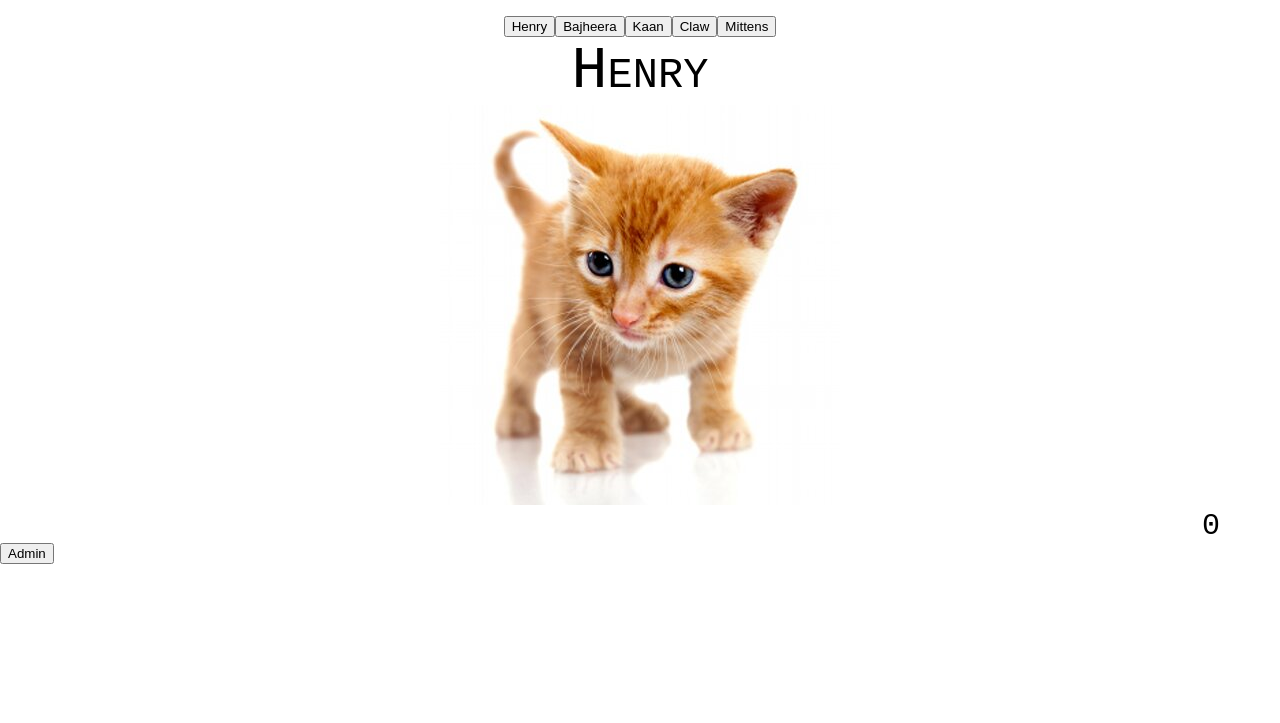
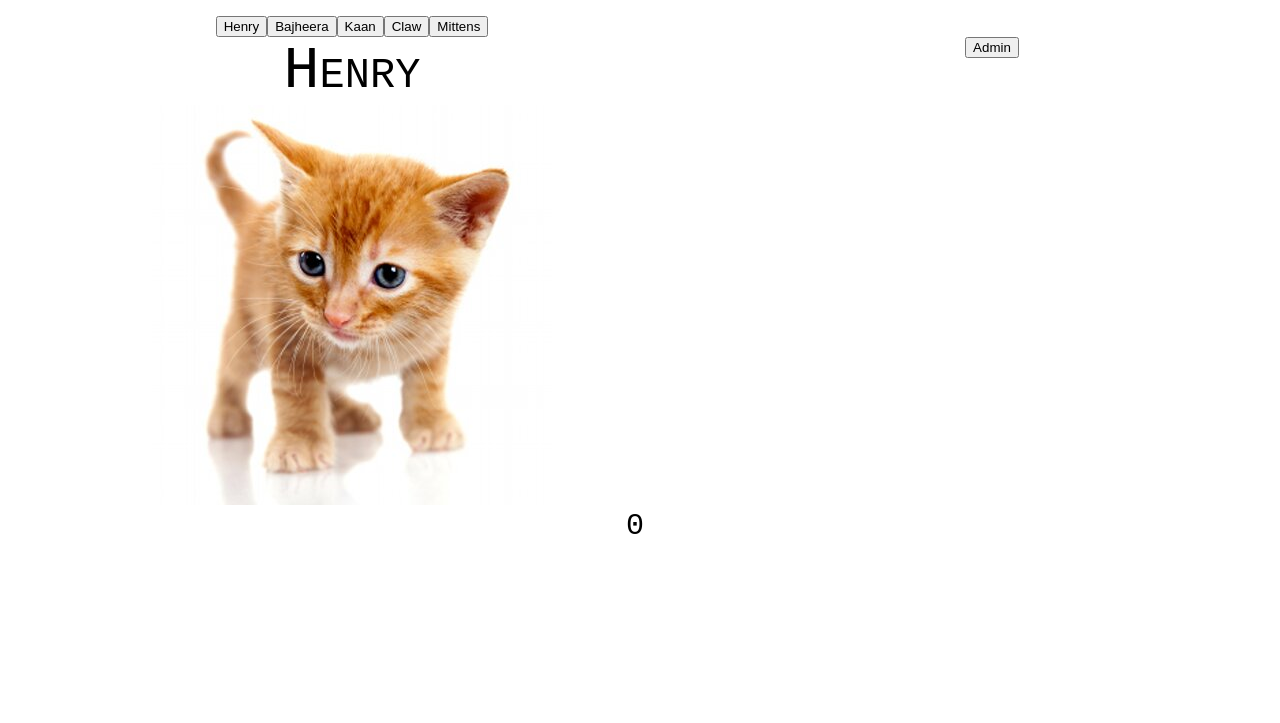
Before and after one commit to lazarus432/cat-clicker, a plain HTML site: page index.html in a window 1280 px wide. Drawn offline with Linux system fonts and the light colour scheme.

Commit message:
style, position admin form

```diff
--- a/css/styles.css
+++ b/css/styles.css
@@ -6,7 +6,7 @@ body {
 }
 
 div.title-container {
-  width: 100%;
+  width: 55%;
   text-align: center;
 }
 
@@ -19,7 +19,7 @@ ol.buttons {
 div.cat-contain {
   display: flex;
   flex-wrap: wrap;
-  width: 100%;
+  width: 55%;
 }
 
 div.c-name {
@@ -43,3 +43,8 @@ div.click-counter {
   padding-right: 2em;
   text-align: right;
 }
+
+div.admin {
+  width: 45%;
+  text-align: center;
+}
```
